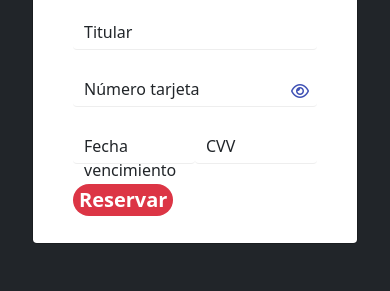
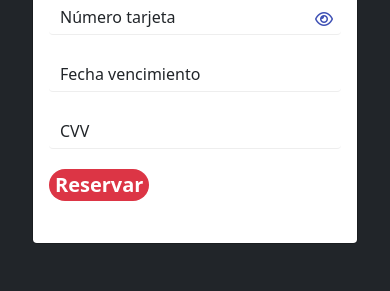
Before and after one commit to AugustoLujanG/Proyecto-Final, a website: page pages/reserva.html in a window 390 px wide. Shown: the part 1022-1313 px from the top of the page. Drawn offline with nearby package versions, Linux system fonts and the light colour scheme.

Commit message:
arreglo responsive

```diff
--- a/pages/reserva.html
+++ b/pages/reserva.html
@@ -93,19 +93,15 @@
 						<input class="form-control bloqueado espaciado" type=»text» readonly=»readonly» placeholder="$ PRECIO"/>
 
 						<input class="form-control bloqueado espaciado" type=»text» readonly=»readonly» placeholder="$ SEÑA"/>
-
 					</div>
 				</div>
+
 				<div class="col-md">
 					<!-- Campos tarjeta -->
 					<div class="modal-dialog" data-aos="fade-left" data-aos-offset="300" data-aos-easing="ease-in-sine">
 						<div class="modal-content">
 							<div class="modal-body">
-								<div class="text-right">
-									<i class="fa fa-close close" data-dismiss="modal"></i>
-								</div>
-
-								<div class="tabs mt-3">
+								<div class="tabs">
 									<ul class="nav nav-tabs" id="myTab" role="tablist">
 										<li class="nav-item" role="presentation">
 											<a class="nav-link active" id="visa-tab" data-toggle="tab" href="#" role="tab" aria-controls="visa" aria-selected="true">
@@ -122,12 +118,12 @@
 
 									<div class="tab-content" id="myTabContent">
 										<div class="tab-pane fade show active" id="visa" role="tabpanel" aria-labelledby="visa-tab">
-											<div class="mt-4 mx-4">
+											<div class="">
 												<div class="text-center">
 													<h5>Tarjeta de Crédito</h5>
 												</div>
 
-												<div class="form mt-3">
+												<div class="form">
 													<div class="inputbox">
 														<input type="text" name="name" class="form-control" required="required">
 														<span>Titular</span>
@@ -139,7 +135,7 @@
 														<i class="fa fa-eye"></i>
 													</div>
 
-													<div class="d-flex flex-row">
+													<div class="">
 														<div class="inputbox">
 															<input type="text" name="name" min="1" max="999" class="form-control" required="required">
 															<span>Fecha vencimiento</span>
@@ -162,9 +158,6 @@
 							</div>
 						</div>
 					</div>
-
-
-
 				</div>
 			</div>
 		</div>
```
